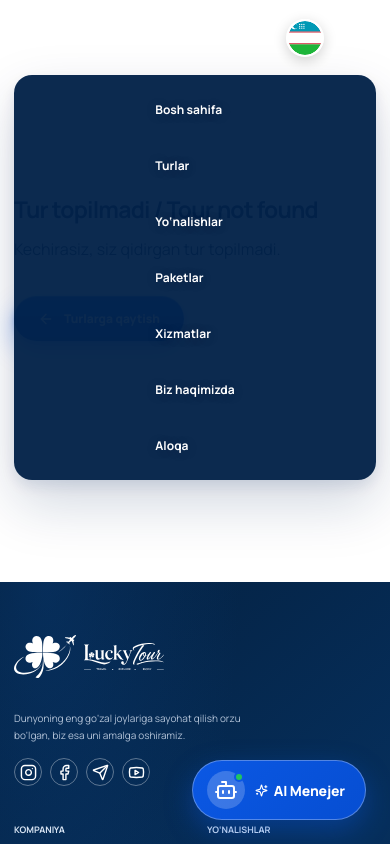
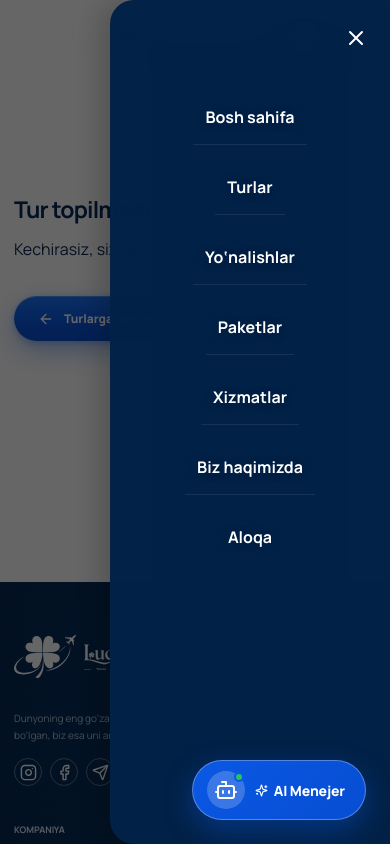
Before and after one commit to zakaryadev/lucky-tours, a Next.js app: page /tours/1 in a window 390 px wide. Both pictures are taken after a click on the button 356 px from the left and 38 px from the top of the page. Shown: the top 844 px of the page. Built offline with nearby package versions, Linux system fonts and the light colour scheme.

Commit message:
feat: add global design system styles and site header component

```diff
--- a/app/globals.css
+++ b/app/globals.css
@@ -119,6 +119,9 @@ img {
   max-height: 48px !important;
   object-fit: contain !important;
   object-position: left center;
+}
+.nav-overlay {
+  display: none;
 }
 .nav {
   display: flex;
@@ -1226,52 +1229,76 @@ img {
   .menu-button {
     display: grid;
     position: relative;
-    z-index: 3;
+    z-index: 101;
+  }
+  .nav-overlay {
+    display: block;
+    position: fixed;
+    top: 0;
+    left: 0;
+    width: 100vw;
+    height: 100dvh;
+    background: rgba(0, 0, 0, 0.6);
+    opacity: 0;
+    visibility: hidden;
+    z-index: 99;
+    transition: opacity var(--dur-base) var(--ease-out), visibility var(--dur-base);
+  }
+  .nav-overlay.open {
+    opacity: 1;
+    visibility: visible;
   }
   /* Doim render qilinadi — display: none o'tish animatsiyasini imkonsiz
      qiladi, shuning uchun opacity/transform/visibility ishlatiladi. */
   .nav {
-    position: absolute;
-    top: 75px;
-    left: 0;
+    position: fixed;
+    top: 0;
     right: 0;
-    display: grid;
-    align-items: stretch;
-    background: rgba(3, 34, 72, 0.96);
+    bottom: 0;
+    left: auto;
+    width: 280px;
+    height: 100dvh;
+    display: flex;
+    flex-direction: column;
+    justify-content: flex-start;
+    background: rgba(3, 34, 72, 0.98);
     -webkit-backdrop-filter: blur(20px) saturate(160%);
     backdrop-filter: blur(20px) saturate(160%);
-    border-radius: 18px;
-    padding: 14px;
-    box-shadow: var(--sh-4);
+    border-radius: 24px 0 0 24px;
+    padding: 90px 24px 32px;
+    box-shadow: -10px 0 30px rgba(0, 0, 0, 0.2);
     opacity: 0;
     visibility: hidden;
-    transform: translateY(-10px) scale(0.98);
-    transform-origin: top center;
+    transform: translateX(100%);
     transition:
-      opacity var(--dur-base) var(--ease-out),
       transform var(--dur-base) var(--ease-out),
-      visibility var(--dur-base);
+      visibility var(--dur-base),
+      opacity var(--dur-base) var(--ease-out);
+    z-index: 100;
   }
   .nav-open {
     opacity: 1;
     visibility: visible;
-    transform: none;
+    transform: translateX(0);
   }
   .nav a {
     opacity: 0;
-    transform: translateY(-6px);
+    transform: translateX(20px);
     transition:
       opacity var(--dur-base) var(--ease-out),
       transform var(--dur-base) var(--ease-out);
+    padding: 16px 12px;
+    font-size: 16px;
+    border-bottom: 1px solid rgba(255, 255, 255, 0.08);
+    text-align: left;
+  }
+  .nav a:last-child {
+    border-bottom: none;
   }
   .nav-open a {
     opacity: 1;
     transform: none;
-    transition-delay: calc(var(--i, 0) * 40ms + 60ms);
-  }
-  .nav a {
-    padding: 12px 8px;
-    font-size: 12px;
+    transition-delay: calc(var(--i, 0) * 40ms + 100ms);
   }
   .nav a::after {
     display: none;
--- a/components/site-header.tsx
+++ b/components/site-header.tsx
@@ -102,6 +102,11 @@ export function SiteHeader() {
         </span>
       </Link>
 
+      <div
+        className={`nav-overlay ${menuOpen ? "open" : ""}`}
+        onClick={() => setMenuOpen(false)}
+        aria-hidden="true"
+      />
       <nav
         className={`nav ${menuOpen ? "nav-open" : ""}`}
         aria-label="Asosiy navigatsiya"
```
